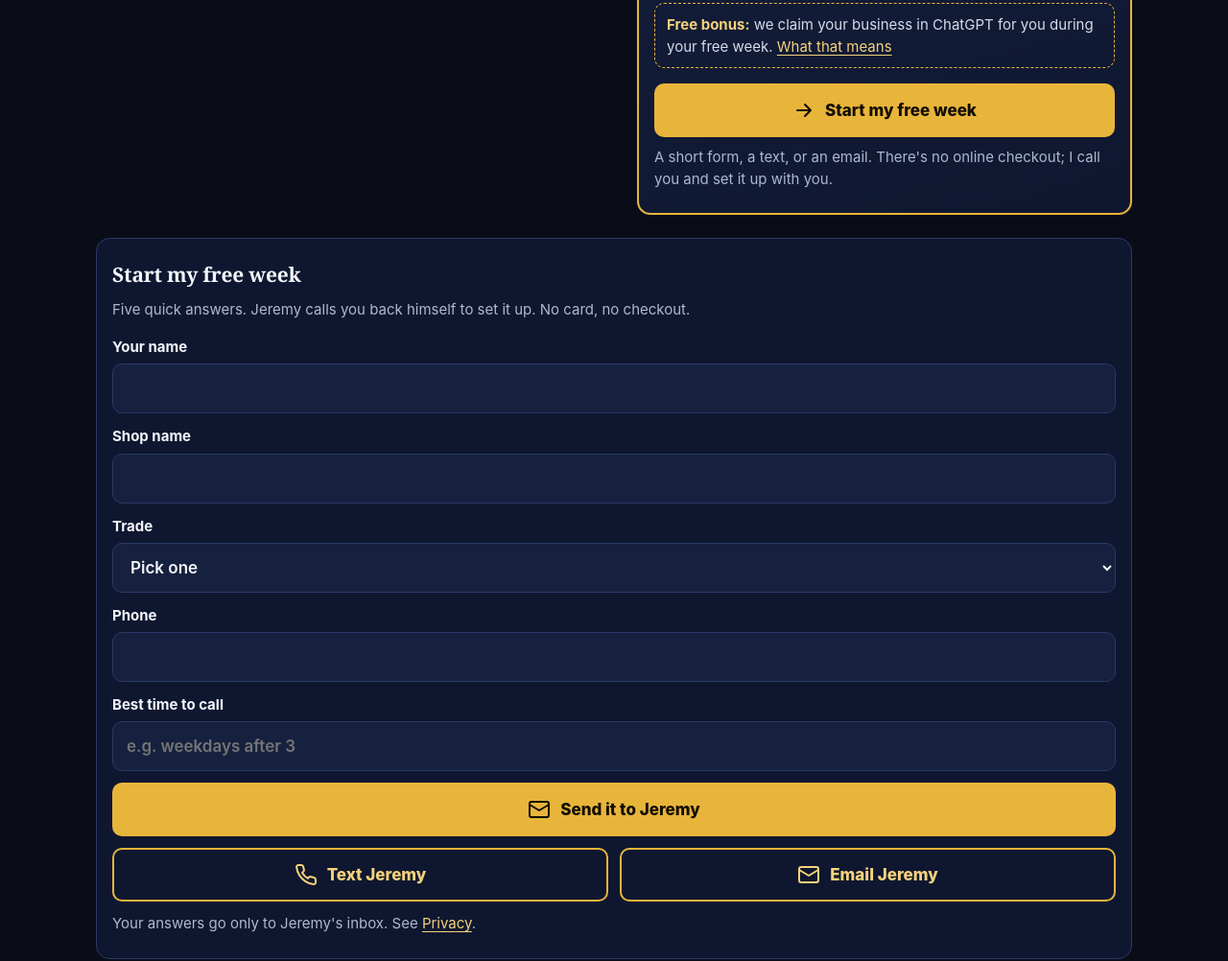
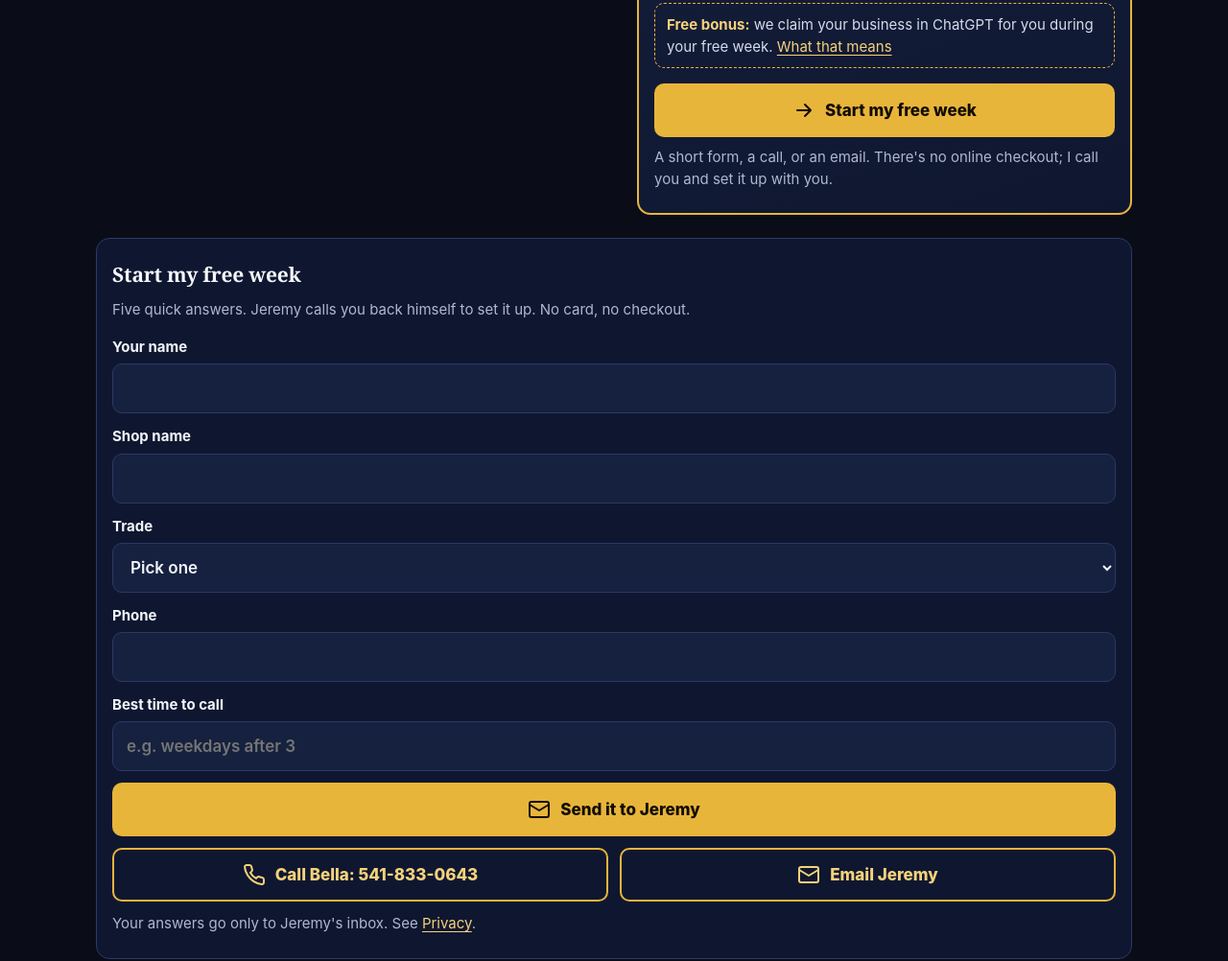
Before and after one commit to ApexMachina/dojoreceptionist, a plain HTML site: page index.html in a window 1280 px wide. Shown: the part 4536-5538 px from the top of the page at 96% size. Drawn offline with Linux system fonts and the light colour scheme.

Commit message:
Swap the start-form text button to Call Bella on the business line
541-833-0643 is a voice line and cannot receive SMS, so the "Text Jeremy"
sms link to the personal cell is now a tel link labeled "Call Bella:
541-833-0643". The form error text points to that number and email.
FormSubmit uses the hashed alias instead of the raw inbox address.

```diff
--- a/index.html
+++ b/index.html
@@ -725,15 +725,15 @@ body.demo-open .demo-note{bottom:calc(96px + env(safe-area-inset-bottom))}
    </ul>
    <p class="bonus"><b>Free bonus:</b> we claim your business in ChatGPT for you during your free week. <a href="#faq-chatgpt">What that means</a></p>
    <a class="btn g" href="#start"><svg class="i" aria-hidden="true"><use href="#i-arrow"/></svg>Start my free week</a>
-   <p class="fine" style="margin-top:10px">A short form, a text, or an email. There's no online checkout; I call you and set it up with you.</p>
+   <p class="fine" style="margin-top:10px">A short form, a call, or an email. There's no online checkout; I call you and set it up with you.</p>
   </div>
  </div>
 
- <!-- SWAP-TEST: broke (Jeremy calls you back himself; five fields; text or email instead). -->
+ <!-- SWAP-TEST: broke (Jeremy calls you back himself; five fields; call or email instead). -->
  <div class="start" id="start">
   <h3>Start my free week</h3>
   <p class="fine">Five quick answers. Jeremy calls you back himself to set it up. No card, no checkout.</p>
-  <form id="start-form" action="https://formsubmit.co/jeremy@dojoreceptionist.com" method="POST" novalidate>
+  <form id="start-form" action="https://formsubmit.co/9dd86b5fea31b28520d40e9e373e117f" method="POST" novalidate>
    <input type="hidden" name="_subject" value="Free week request - Dojo Receptionist">
    <input type="hidden" name="_template" value="table">
    <input type="hidden" name="_captcha" value="false">
@@ -748,7 +748,7 @@ body.demo-open .demo-note{bottom:calc(96px + env(safe-area-inset-bottom))}
   </form>
   <div class="form-msg" id="start-msg" role="status" aria-live="polite"></div>
   <div class="alt">
-   <a class="btn o" href="sms:+15412465403?&amp;body=Hi%20Jeremy%2C%20I%27d%20like%20to%20start%20my%20free%20week%20of%20Dojo%20Receptionist.%20Shop%3A%20"><svg class="i" aria-hidden="true"><use href="#i-phone"/></svg>Text Jeremy</a>
+   <a class="btn o" href="tel:+15418330643"><svg class="i" aria-hidden="true"><use href="#i-phone"/></svg>Call Bella: 541-833-0643</a>
    <a class="btn o" href="mailto:jeremy@dojoreceptionist.com?subject=Free%20week%20of%20Dojo%20Receptionist%20for%20my%20shop"><svg class="i" aria-hidden="true"><use href="#i-mail"/></svg>Email Jeremy</a>
   </div>
   <p class="fine">Your answers go only to Jeremy's inbox. See <a href="/privacy/">Privacy</a>.</p>
@@ -761,7 +761,7 @@ body.demo-open .demo-note{bottom:calc(96px + env(safe-area-inset-bottom))}
   names.forEach(function(n){var o=document.createElement("option");o.value=n;o.textContent=n;sel.appendChild(o);});
   function say(cls,html){msg.className="form-msg "+cls;msg.innerHTML=html;}
   if(/[?&]sent=1/.test(location.search)) say("ok","Got it. Jeremy will call you at the time you picked.");
-  var fallback=' Please <a href="sms:+15412465403">text Jeremy</a> or <a href="mailto:jeremy@dojoreceptionist.com?subject=Free%20week%20of%20Dojo%20Receptionist%20for%20my%20shop">email him</a> instead.';
+  var fallback=' Please <a href="tel:+15418330643">call 541-833-0643</a> or <a href="mailto:jeremy@dojoreceptionist.com">email jeremy@dojoreceptionist.com</a>.';
   f.addEventListener("submit",function(e){
    e.preventDefault();
    var data={},missing=false;
@@ -769,7 +769,7 @@ body.demo-open .demo-note{bottom:calc(96px + env(safe-area-inset-bottom))}
    if(missing){say("err","Please fill in all five boxes.");return;}
    if(data._honey){say("ok","Thanks!");return;}
    var btn=f.querySelector("button");btn.disabled=true;say("ok","Sending…");
-   fetch("https://formsubmit.co/ajax/jeremy@dojoreceptionist.com",{method:"POST",headers:{"Content-Type":"application/json","Accept":"application/json"},body:JSON.stringify(data)})
+   fetch("https://formsubmit.co/ajax/9dd86b5fea31b28520d40e9e373e117f",{method:"POST",headers:{"Content-Type":"application/json","Accept":"application/json"},body:JSON.stringify(data)})
     .then(function(r){return r.json().catch(function(){return {};}).then(function(j){return {ok:r.ok,j:j};});})
     .then(function(x){
      if(x.ok&&(x.j.success===true||x.j.success==="true")){f.reset();say("ok","Got it. Jeremy will call you at the time you picked.");}
```
